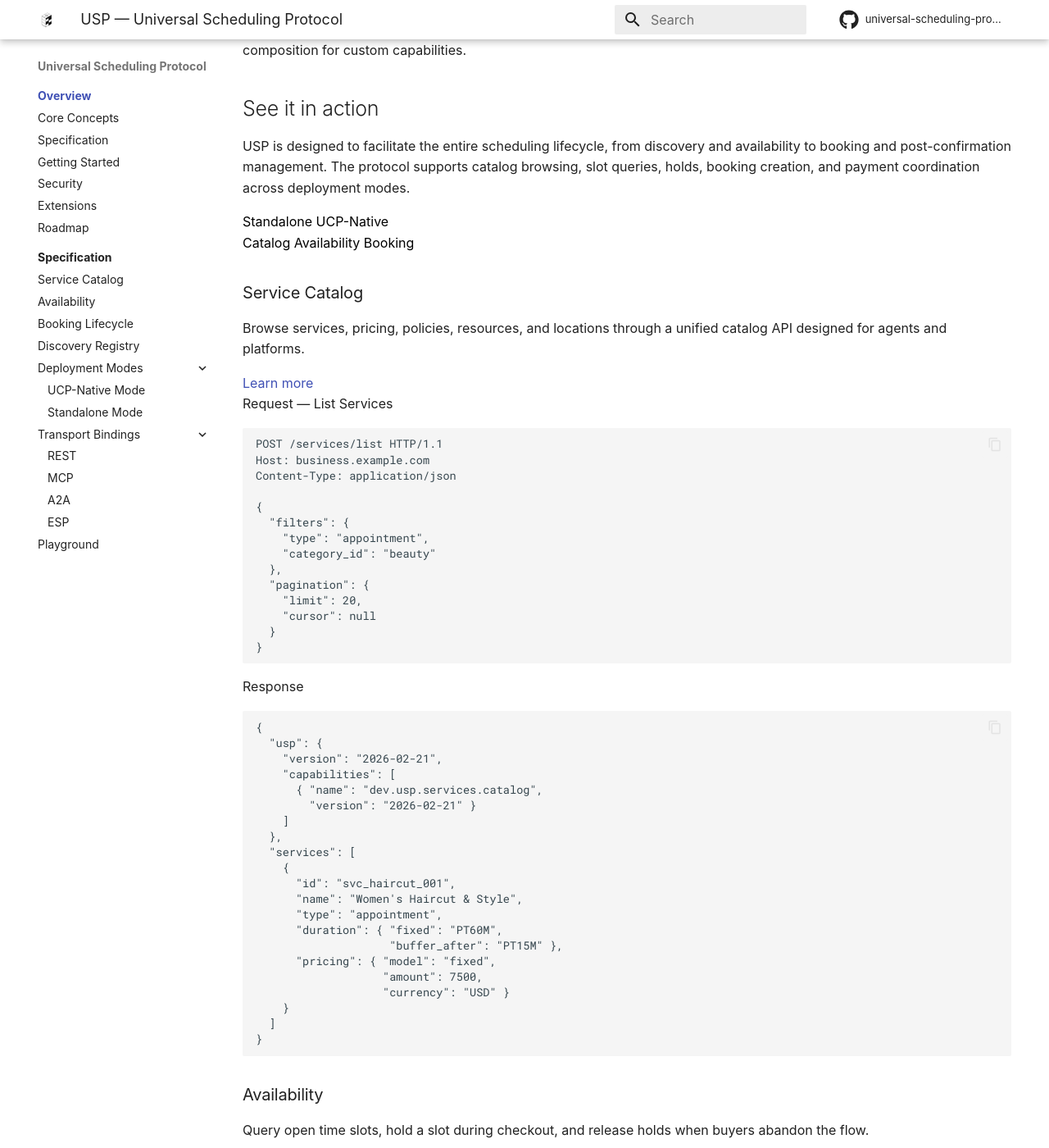
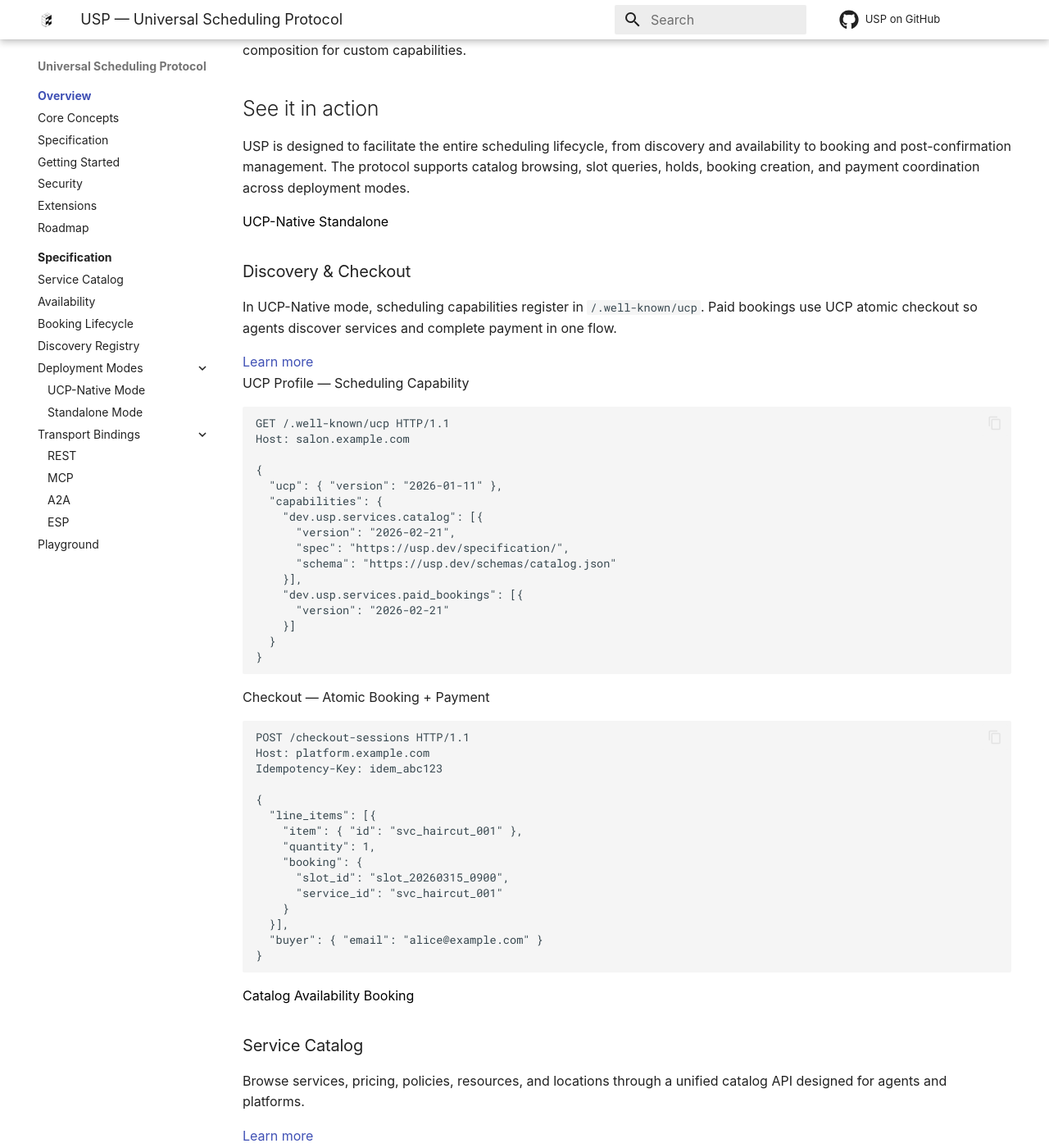
Before and after one commit to wix/universal-scheduling-protocol, an MkDocs documentation site: the page built from site-docs/index.md, in a window 1280 px wide and 1400 px high, scrolled down 3652 px. Shown: the whole window at 82% size. Built offline with MkDocs 1.6.1 and Material for MkDocs 9.7.7, drawn with Linux system fonts in a browser that asks for light colours; some web fonts are replaced; comment, search, counter and statistics services are not loaded; some of the changed text lies outside the part shown.

Commit message:
## 13/07/26 at 23:39:10 by [Ran Yahalom](mailto:ranya@wix.com)
- Fixed missing right margin on playground screens by adding symmetric horizontal padding and a centered max-width on `.pg-playground`, setting `min-width: 0` on split/grid panes to prevent overflow, and consolidating responsive padding so nested sections no longer double up horizontal inset

---

## 13/07/26 at 23:36:55 by [Ran Yahalom](mailto:ranya@wix.com)

- Made UCP-Native the default deployment mode in the homepage "See it in action" carousel by listing it first in the tab bar and marking its pane active on load, so visitors see the primary integration path before Standalone

---

## 13/07/26 at 23:35:36 by [Ran Yahalom](mailto:ranya@wix.com)

- Removed the homepage "Endorsed across the ecosystem" partner marquee from `home.html`, deleted all partner-carousel/chip CSS from `extra.css`, and dropped unused industry-tab autoplay logic from `extra.js`, so the site no longer displays placeholder partner, sponsor, or endorser affiliations

---

## 13/07/26 at 23:06:49 by [Ran Yahalom](mailto:ranya@wix.com)

- Changed `repo_name` in `mkdocs.yml` to "USP on GitHub" so the header source link matches the UCP site label instead of showing a truncated repository slug

---

```diff
--- a/mkdocs.yml
+++ b/mkdocs.yml
@@ -6,7 +6,7 @@ site_author: USP Authors
 docs_dir: site-docs
 
 repo_url: https://github.com/wix-private/universal-scheduling-protocol-spec
-repo_name: universal-scheduling-protocol
+repo_name: USP on GitHub
 
 theme:
   name: material
--- a/overrides/home.html
+++ b/overrides/home.html
@@ -125,12 +125,62 @@
     </p>
 
     <div class="carousel-tabs main-action-tabs">
-      <button class="tab-btn active" onclick="openTab(event, 'action-tab-standalone')">Standalone</button>
-      <button class="tab-btn" onclick="openTab(event, 'action-tab-ucp-native')">UCP-Native</button>
+      <button class="tab-btn active" onclick="openTab(event, 'action-tab-ucp-native')">UCP-Native</button>
+      <button class="tab-btn" onclick="openTab(event, 'action-tab-standalone')">Standalone</button>
     </div>
 
     <div class="carousel-content">
-      <div id="action-tab-standalone" class="tab-pane standalone-tab-pane active">
+      <div id="action-tab-ucp-native" class="tab-pane active">
+        <div class="pane-text">
+          <h3>Discovery &amp; Checkout</h3>
+          <p>
+            In UCP-Native mode, scheduling capabilities register in <code>/.well-known/ucp</code>.
+            Paid bookings use UCP atomic checkout so agents discover services and complete payment in one flow.
+          </p>
+          <a href="{{ 'deployment-modes/ucp-native/' | url }}" class="learn-more-btn">Learn more</a>
+        </div>
+        <div class="pane-visuals">
+          <div class="usp-code-block">
+            <div class="usp-code-block__header">UCP Profile &mdash; Scheduling Capability</div>
+<pre><code>GET /.well-known/ucp HTTP/1.1
+Host: salon.example.com
+
+{
+  "ucp": { "version": "2026-01-11" },
+  "capabilities": {
+    "dev.usp.services.catalog": [{
+      "version": "2026-02-21",
+      "spec": "https://usp.dev/specification/",
+      "schema": "https://usp.dev/schemas/catalog.json"
+    }],
+    "dev.usp.services.paid_bookings": [{
+      "version": "2026-02-21"
+    }]
+  }
+}</code></pre>
+          </div>
+          <div class="usp-code-block">
+            <div class="usp-code-block__header">Checkout &mdash; Atomic Booking + Payment</div>
+<pre><code>POST /checkout-sessions HTTP/1.1
+Host: platform.example.com
+Idempotency-Key: idem_abc123
+
+{
+  "line_items": [{
+    "item": { "id": "svc_haircut_001" },
+    "quantity": 1,
+    "booking": {
+      "slot_id": "slot_20260315_0900",
+      "service_id": "svc_haircut_001"
+    }
+  }],
+  "buyer": { "email": "alice@example.com" }
+}</code></pre>
+          </div>
+        </div>
+      </div>
+
+      <div id="action-tab-standalone" class="tab-pane standalone-tab-pane">
         <div class="sub-action-tabs">
           <button class="sub-tab-btn active" onclick="openSubTab(event, 'sub-tab-catalog')">Catalog</button>
           <button class="sub-tab-btn" onclick="openSubTab(event, 'sub-tab-availability')">Availability</button>
@@ -282,56 +332,6 @@ Content-Type: application/json
           </div>
         </div>
       </div>
-
-      <div id="action-tab-ucp-native" class="tab-pane">
-        <div class="pane-text">
-          <h3>Discovery &amp; Checkout</h3>
-          <p>
-            In UCP-Native mode, scheduling capabilities register in <code>/.well-known/ucp</code>.
-            Paid bookings use UCP atomic checkout so agents discover services and complete payment in one flow.
-          </p>
-          <a href="{{ 'deployment-modes/ucp-native/' | url }}" class="learn-more-btn">Learn more</a>
-        </div>
-        <div class="pane-visuals">
-          <div class="usp-code-block">
-            <div class="usp-code-block__header">UCP Profile &mdash; Scheduling Capability</div>
-<pre><code>GET /.well-known/ucp HTTP/1.1
-Host: salon.example.com
-
-{
-  "ucp": { "version": "2026-01-11" },
-  "capabilities": {
-    "dev.usp.services.catalog": [{
-      "version": "2026-02-21",
-      "spec": "https://usp.dev/specification/",
-      "schema": "https://usp.dev/schemas/catalog.json"
-    }],
-    "dev.usp.services.paid_bookings": [{
-      "version": "2026-02-21"
-    }]
-  }
-}</code></pre>
-          </div>
-          <div class="usp-code-block">
-            <div class="usp-code-block__header">Checkout &mdash; Atomic Booking + Payment</div>
-<pre><code>POST /checkout-sessions HTTP/1.1
-Host: platform.example.com
-Idempotency-Key: idem_abc123
-
-{
-  "line_items": [{
-    "item": { "id": "svc_haircut_001" },
-    "quantity": 1,
-    "booking": {
-      "slot_id": "slot_20260315_0900",
-      "service_id": "svc_haircut_001"
-    }
-  }],
-  "buyer": { "email": "alice@example.com" }
-}</code></pre>
-          </div>
-        </div>
-      </div>
     </div>
   </section>
 
@@ -416,46 +416,6 @@ Idempotency-Key: idem_abc123
     </div>
   </div>
 
-  <!-- Endorsed partners marquee -->
-  <div class="partner-carousel">
-    <h2>Endorsed across the ecosystem</h2>
-    <div class="partner-track">
-      <span class="partner-chip">Wix</span>
-      <span class="partner-chip">Fresha</span>
-      <span class="partner-chip">Mindbody</span>
-      <span class="partner-chip">Stripe</span>
-      <span class="partner-chip">Square</span>
-      <span class="partner-chip">ClassPass</span>
-      <span class="partner-chip">OpenTable</span>
-      <span class="partner-chip">Resy</span>
-      <span class="partner-chip">Acuity</span>
-      <span class="partner-chip">Booksy</span>
-      <span class="partner-chip">Zenoti</span>
-      <span class="partner-chip">Turo</span>
-      <span class="partner-chip">SevenRooms</span>
-      <span class="partner-chip">Glofox</span>
-      <span class="partner-chip">Adyen</span>
-      <span class="partner-chip">Checkout.com</span>
-      <!-- Duplicated for seamless infinite scroll -->
-      <span class="partner-chip">Wix</span>
-      <span class="partner-chip">Fresha</span>
-      <span class="partner-chip">Mindbody</span>
-      <span class="partner-chip">Stripe</span>
-      <span class="partner-chip">Square</span>
-      <span class="partner-chip">ClassPass</span>
-      <span class="partner-chip">OpenTable</span>
-      <span class="partner-chip">Resy</span>
-      <span class="partner-chip">Acuity</span>
-      <span class="partner-chip">Booksy</span>
-      <span class="partner-chip">Zenoti</span>
-      <span class="partner-chip">Turo</span>
-      <span class="partner-chip">SevenRooms</span>
-      <span class="partner-chip">Glofox</span>
-      <span class="partner-chip">Adyen</span>
-      <span class="partner-chip">Checkout.com</span>
-    </div>
-  </div>
-
   <!-- Get started -->
   <div class="get-started-container">
     <div class="get-started-container-intro">
```
Also changed, not shown: CHANGE_LOG.md (+24 -0 lines), 3 other files.
